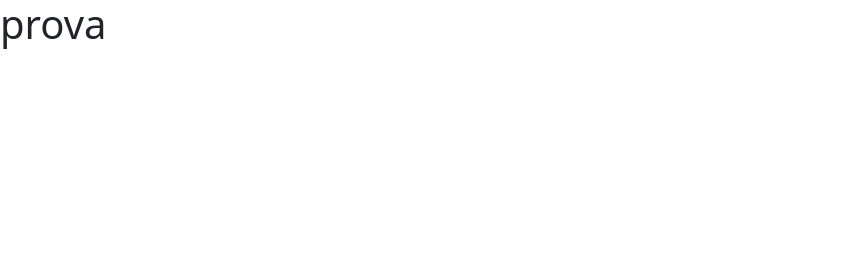
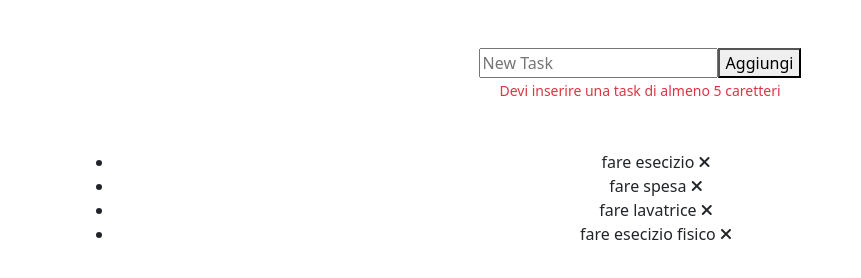
Before and after one commit to Pierluca-Strianese/vue-todolist, a plain HTML site: page index.html in a window 1280 px wide. Shown: the whole page, without its empty margins (0-861 px from the left). Drawn offline with nearby package versions, Linux system fonts and the light colour scheme.

Commit message:
add list

```diff
--- a/index.html
+++ b/index.html
@@ -7,19 +7,39 @@
     <title>Document</title>
     <link rel="stylesheet" href="assets/style.css">
     <link href="https://cdn.jsdelivr.net/npm/bootstrap@5.3.0-alpha3/dist/css/bootstrap.min.css" rel="stylesheet" integrity="sha384-KK94CHFLLe+nY2dmCWGMq91rCGa5gtU4mk92HdvYe+M/SXH301p5ILy+dN9+nJOZ" crossorigin="anonymous">
+    <link rel="stylesheet" href="https://cdnjs.cloudflare.com/ajax/libs/font-awesome/6.4.0/css/all.min.css" integrity="sha512-iecdLmaskl7CVkqkXNQ/ZH/XLlvWZOJyj7Yy7tcenmpD1ypASozpmT/E0iPtmFIB46ZmdtAc9eNBvH0H/ZpiBw==" crossorigin="anonymous" referrerpolicy="no-referrer" />
 </head>
 <body>
     <header>
-
+        <!-- <div class="logo">
+            <img src="" alt="">
+        </div> -->
     </header>
 
     <body>
-        <h1>prova
+        <div id="root" class="container">
 
-        </h1>
+            <div class="new_class text-center pt-5">
+                <input @keyup.enter="addTodo" type="text" placeholder="New Task" v-model="newTodo">
+                <button @click="addTodo"> Aggiungi </button>
+                <div v-show="inputError" class="error">
+                    <small class="text-danger"> Devi inserire una task di almeno 5 caretteri</small>
+                </div>
+            </div>
+
+            <div class="task_container text-center mt-5">
+                <ul v-if="todos.length != 0">
+                    <li v-for="(todo, i) in todos" class="task">
+                        {{todo.text}}
+                        <i class="fas fa-times" @click="deleteItem(i)"></i>
+                    </li>
+                </ul>
+                <h2 v-else> NON CI SONO TASK 🤪 </h2>
+            </div>
+        </div>
     </body>
 
-
+    <script src="https://unpkg.com/vue@3/dist/vue.global.js"></script>
     <script src="js/script.js"></script>
 </body>
 </html>
--- a/js/script.js
+++ b/js/script.js
@@ -0,0 +1,44 @@
+const app = Vue.createApp ({
+
+    data () {
+        return {
+            newTodo: '',
+            inputError: 'false',
+            todos: [
+                {
+                    text: 'fare esecizio',
+                    done: 'false',
+                }, {
+                    text: 'fare spesa',
+                    done: 'false',
+                },{
+                    text: 'fare lavatrice',
+                    done: 'false',
+                },{
+                    text: 'fare esecizio fisico',
+                    done: 'true',
+                },
+            ],
+        };
+    },
+
+    methods: {
+        addTodo() {
+            let cleanedTodo = this.newTodo.trim();
+            if (cleanedTodo.length >= 5){
+                this.todos.unshift(cleanedTodo);
+                this.newTodo = '';
+                this.inputError = 'false';
+            } else {
+                this.inputError = 'true';
+            }
+        },
+
+        deleteItem(i) {
+            this.todos.splice(i, 1)
+        }
+    },
+
+});
+
+app.mount ('#root');
```
